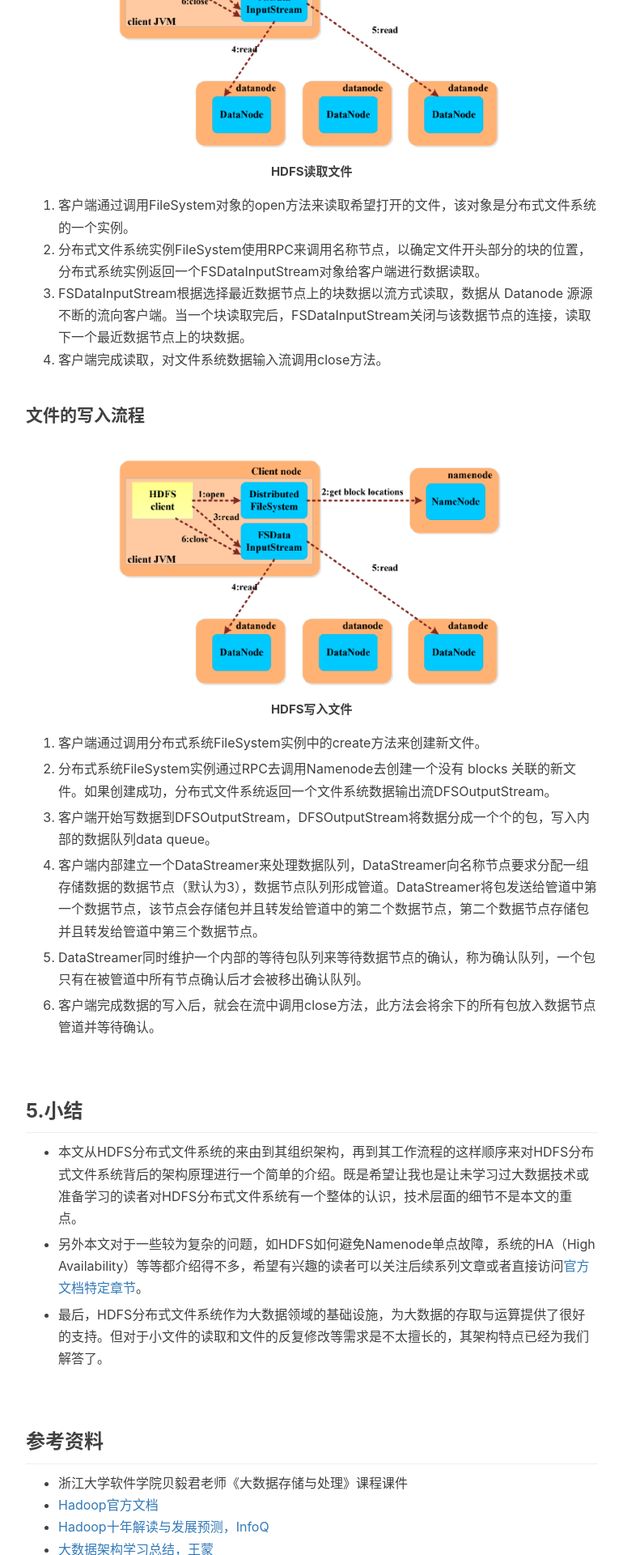
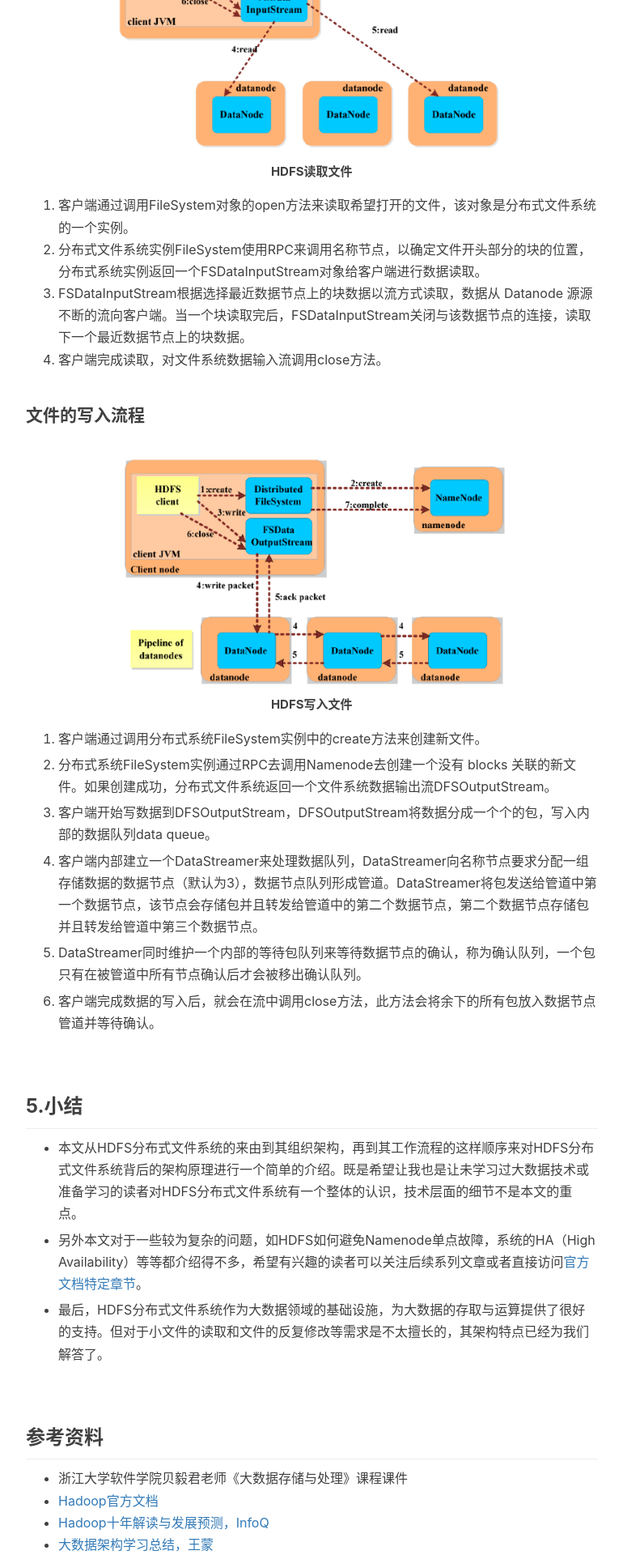
Before and after one commit to SteveRao/steverao.github.io, a Jekyll site: the page built from _posts/2019-09-28-HDFS.md, in a window 1280 px wide. Shown: the part 4480-6400 px from the top of the page at 81% size, without its empty margins (233-1003 px from the left). Built offline with Jekyll 4.4.1, drawn with Linux system fonts in a browser that asks for light colours; nearby versions of some CDN libraries; comment, search, counter and statistics services are not loaded.

Commit message:
_posts:fix figure problem

```diff
--- a/_posts/2019-09-28-HDFS.md
+++ b/_posts/2019-09-28-HDFS.md
@@ -135,7 +135,7 @@ tags: 大数据
 
 #### 文件的写入流程
 
-<div align="center"><img src="/img/in-post/content/hdfs/hdfs-read.png" width="70%"/><b>HDFS写入文件</b></div>
+<div align="center"><img src="/img/in-post/content/hdfs/hdfs-write.png" width="70%"/><b>HDFS写入文件</b></div>
 
 
 
```
